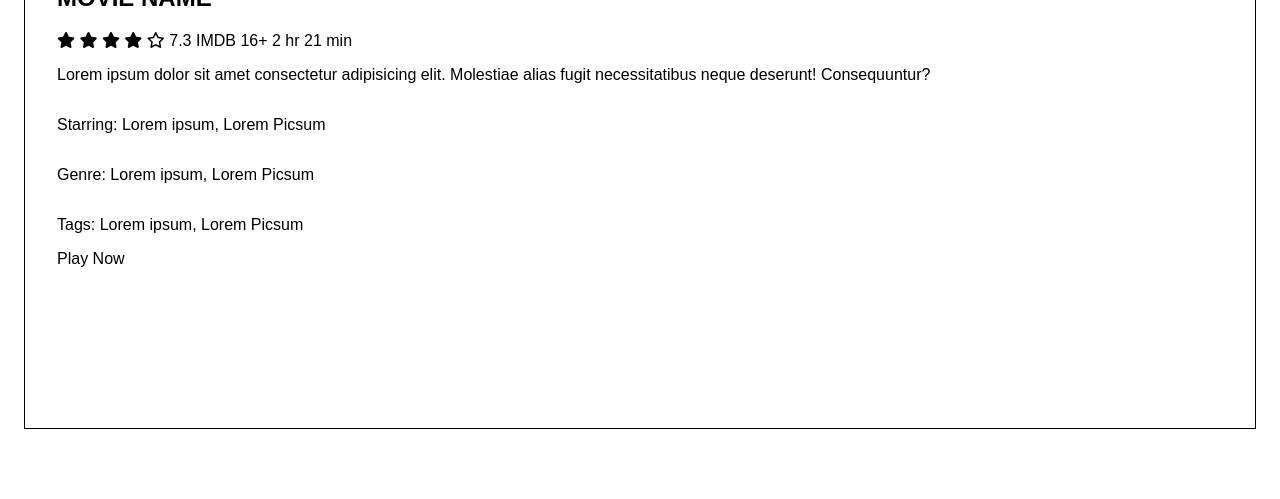
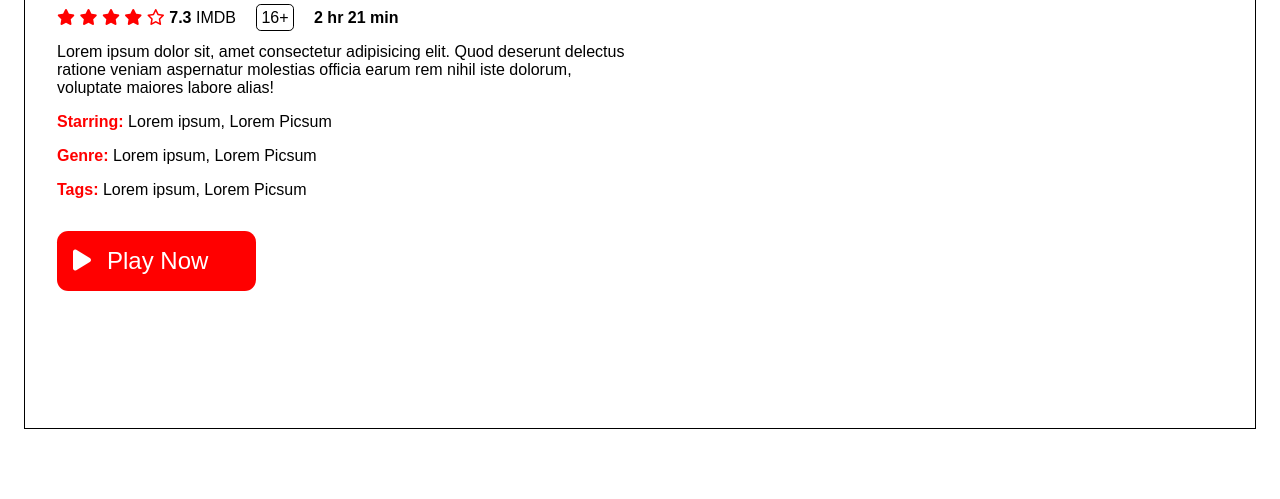
Before and after one commit to BilgeBurcuk/0124-wit, a plain HTML site: page index.html in a window 1280 px wide. Shown: the part 301-800 px from the top of the page. Drawn offline with Linux system fonts and the light colour scheme.

Commit message:
main completed

```diff
--- a/index.css
+++ b/index.css
@@ -1,5 +1,46 @@
 body {
     font-family: Arial, Helvetica, sans-serif;
+}
+
+.text-bold {
+font-weight: bold;
+}
+
+.text-red {
+    color: red;
+    font-weight: bold;
+}
+
+.age-restriction {
+    border: 1px solid black;
+    border-radius: 0.3rem;
+    padding: 4px;
+    margin: 0 1rem;
+}
+
+.btn {
+    background: red;
+    color: white;
+    display: inline-block;
+}
+
+.btn-xl {
+    font-size: 1.5rem;
+    border-radius: 0.7rem;
+    padding: 1rem 3rem;
+    margin: 1rem 0;
+}
+
+.btn-xl i {
+    margin-left: -2rem;
+    margin-right: 1rem;
+}
+
+.btn-l {
+    font-size: 1.2rem;
+    border-radius: 0.5rem;
+    padding: 0.9rem 1.4rem;
+    margin: 0.9rem 0;
 }
 
 header {
@@ -63,3 +104,20 @@ main {
     flex-direction: column;
     justify-content: center;
 }
+
+.rating-container {
+    color: red;
+}
+
+main h2 {
+    font-size: 2rem;
+    margin: 1.5rem 0;
+}
+
+.details-container {
+    margin: 1vh 0;
+}
+
+.description {
+    width: 50%;
+}
--- a/index.html
+++ b/index.html
@@ -22,24 +22,28 @@
             </div>
         </header>
         <main>
+            <div>
             <h2>MOVIE NAME</h2>
             <div class="info-section">
-                <span>
+                <span class="rating-container">
                 <i class="fa-solid fa-star"></i>
                 <i class="fa-solid fa-star"></i>
                 <i class="fa-solid fa-star"></i>
                 <i class="fa-solid fa-star"></i>
                 <i class="fa-regular fa-star"></i>
             </span>
-            <span>7.3 IMDB</span>
-            <span>16+</span>
-            <span>2 hr 21 min</span>
+            <span><span class="text-bold">7.3</span> IMDB</span>
+            <span class="age-restriction">16+</span>
+            <span class="text-bold">2 hr 21 min</span>
             </div>
-            <p class="description">Lorem ipsum dolor sit amet consectetur adipisicing elit. Molestiae alias fugit necessitatibus neque deserunt! Consequuntur?</p>
+            <p class="description">Lorem ipsum dolor sit, amet consectetur adipisicing elit. Quod deserunt delectus ratione veniam aspernatur molestias officia earum rem nihil iste dolorum, voluptate maiores labore alias!</p>
+            <div class="details-container">
             <p><span class="text-red">Starring:</span> Lorem ipsum, Lorem Picsum</p>
             <p><span class="text-red">Genre:</span> Lorem ipsum, Lorem Picsum</p>
             <p><span class="text-red">Tags:</span> Lorem ipsum, Lorem Picsum</p>
-            <div class="btn">Play Now</div>
+        </div>
+            <div class="btn btn-xl"><i class="fa-solid fa-play"></i>Play Now</div>
+        </div>
         </main>
         <section></section>
         <section></section>
```
